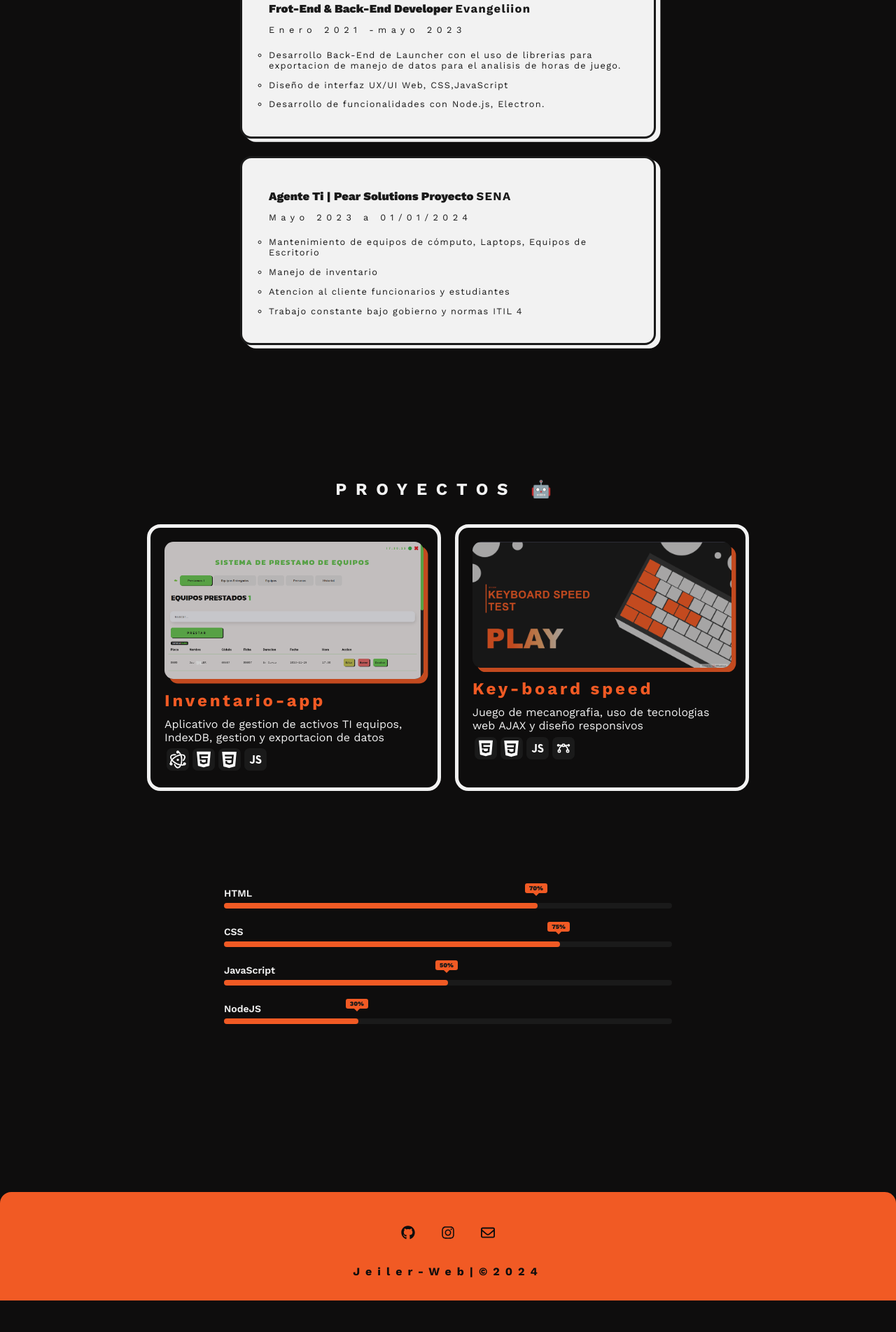
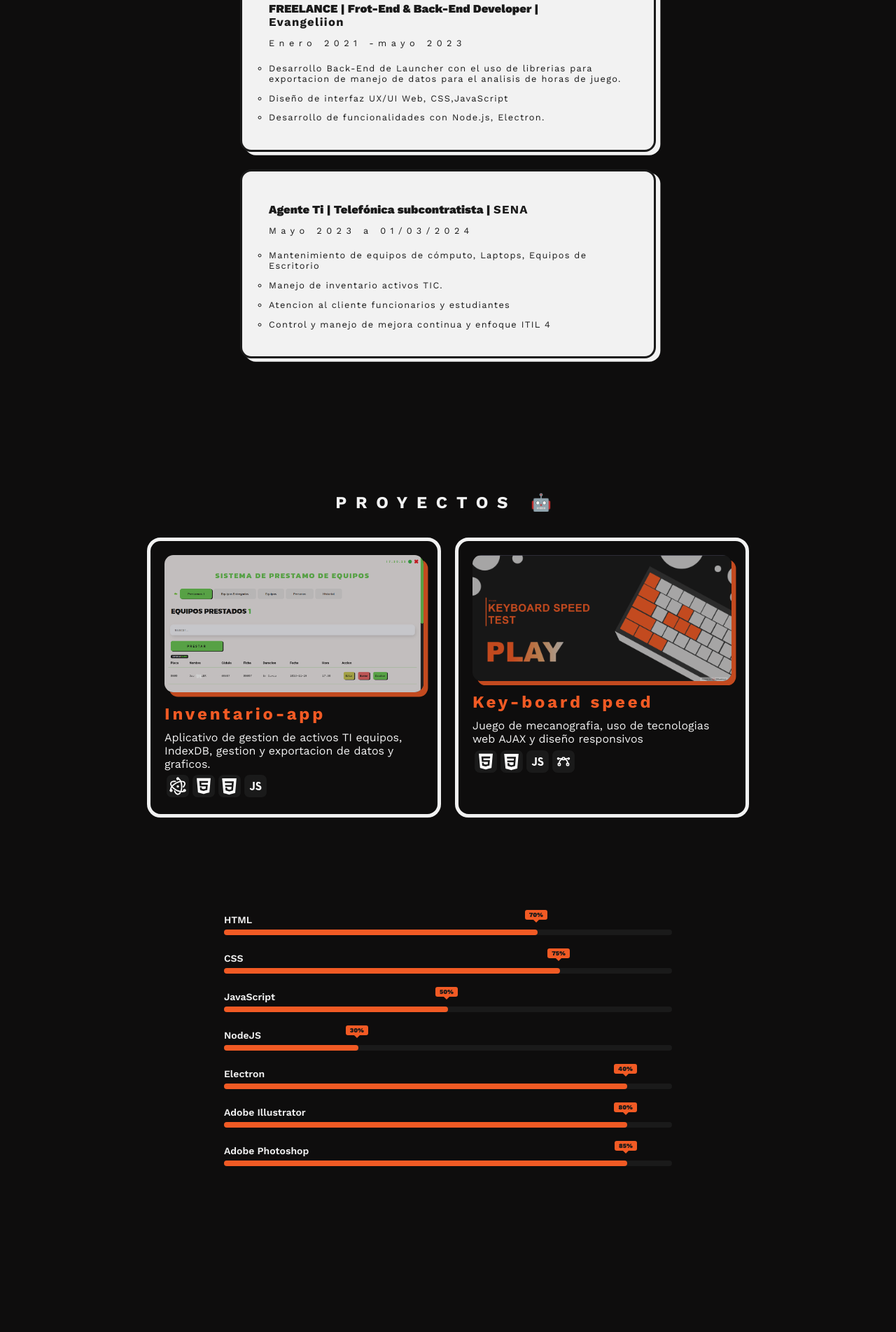
Before and after one commit to Bing-David/portfolio, a plain HTML site: page index.html in a window 1280 px wide. Shown: the part 897-2800 px from the top of the page at 70% size. Before the commit the page ends 2755 px from the top, so only its background shows below. Drawn offline with nearby package versions, Linux system fonts and the light colour scheme.

Commit message:
Update index.html

```diff
--- a/index.html
+++ b/index.html
@@ -36,7 +36,7 @@
             <!--ABOUT-ME-AND-SKILLS-->
             <div class="content__main-info">
                         <p>
-                            Desarrollador & diseñador UX/UI apacionado por innovar, diseñar y programar al ritmo y sintonia de la tecnología
+                            Desarrollador & diseñador UX/UI, apasionado por innovar, diseñar y programar al ritmo y sintonía de la tecnología
                         </p>
 
                         <!--ABOUT-ME-SKILLS-IMG-->
@@ -112,7 +112,7 @@
         <!--exp-01-->
         <div class="xp-1-conteiner">
 
-            <h3 class="exp-1-title">Frot-End & Back-End Developer <span><b>Evangeliion</b></span></h3>
+            <h3 class="exp-1-title">FREELANCE | Frot-End & Back-End Developer | <span><b>Evangeliion</b></span></h3>
             <h4>Enero 2021 -mayo 2023</h4>
 
             <ul class="xp-1">
@@ -136,8 +136,8 @@
         <!--exp-01-2-->
         <div class="xp-1-conteiner">
 
-            <h3 class="exp-1-title"><b></b>Agente Ti | Pear Solutions Proyecto <span><b>SENA</b></span></h3>
-            <h4>Mayo 2023 a 01/01/2024</h4>
+            <h3 class="exp-1-title"><b></b>Agente Ti | Telefónica subcontratista | <span><b>SENA</b></span></h3>
+            <h4>Mayo 2023 a 01/03/2024</h4>
 
             <ul class="xp-1">
                 <li>
@@ -145,14 +145,14 @@
                 </li>
 
                 <li>
-                    Manejo de <span>inventario</span>
+                    Manejo de <span>inventario</span> activos TIC.
                 </li>
 
                 <li>
                     <span>Atencion al cliente </span>funcionarios y estudiantes
                 </li>
                 <li>
-                   Trabajo constante bajo gobierno y normas <span>ITIL 4</span>
+                   Control y manejo de mejora continua y enfoque <span>ITIL 4</span>
                 </li>
             </ul>
 
@@ -174,7 +174,7 @@
                 <div class="card" id="card_01">
                     <img  class="card-img" src="./src/IMG/Inventario-app.webp" alt="Imagen del proyecto">
                     <h2>Inventario-app</h2>
-                    <p class="descripcion">Aplicativo de gestion de activos TI equipos, IndexDB, gestion y exportacion de datos</p>
+                    <p class="descripcion">Aplicativo de gestion de activos TI equipos, IndexDB, gestion y exportacion de datos y graficos.</p>
                     <div class="tecnologias"  >
 
                     <svg id="link-ico" viewBox="0 0 380.71 380.72"> <path class="cls-1" d="m174.38,380.64c-31.93,0-63.87.12-95.8-.03C31.83,380.39.26,348.91.13,302.15c-.17-64.49-.18-128.98,0-193.48C.26,61.85,31.76,30.42,78.52,30.18c29.43-.15,58.86-.08,88.29-.01,14.86.03,23.46,7.21,23.68,19.47.23,12.54-8.85,20.43-23.79,20.45-29.43.05-58.86-.04-88.29.03-24.36.06-38.37,14.13-38.38,38.57-.04,64.49-.05,128.98,0,193.48.02,24.35,14.13,38.5,38.47,38.52,64.49.05,128.98.05,193.48,0,24.4-.02,38.58-14.11,38.64-38.36.07-30.37.02-60.74.02-91.1,0-9.02,3.94-15.69,12.22-19.36,7.2-3.19,14.88-2.75,20.04,2.93,3.86,4.24,7.23,10.72,7.34,16.27.63,32.54.85,65.13.03,97.66-.99,39.17-32.43,70.65-71.64,71.58-34.73.82-69.5.17-104.24.17,0,.05,0,.11,0,.16Z"/> <path class="cls-1" d="m337.43,68.89c-1.91,2.84-3.42,6.09-5.79,8.47-41.32,41.49-82.62,83-124.35,124.08-4.54,4.47-11.87,8.97-17.58,8.59-6.03-.4-12.98-5.54-17.14-10.58-4.87-5.9-3.35-13.74,1.17-20.16,1.96-2.79,4.53-5.18,6.96-7.61,40.95-40.98,81.92-81.93,122.87-122.91,2.33-2.33,4.5-4.81,8.16-8.75-22.45,0-42.96,0-63.48,0-5.95,0-11.91.19-17.85-.07-12.04-.51-20.26-8.95-20.08-20.32.17-11.07,8.05-19.33,19.85-19.4,43.84-.27,87.68-.31,131.51-.1,11.22.05,18.84,7.86,18.9,19.2.2,43.52.18,87.05-.04,130.58-.06,12.36-8.36,20.5-19.74,20.52-11.64.03-19.94-8.55-20.03-21.34-.17-24.74-.05-49.47-.07-74.21,0-1.21-.17-2.41-.27-3.62-1-.79-1.99-1.58-2.99-2.38Z"/> </svg>
@@ -285,6 +285,34 @@
                 <span class="tooltip">30%</span>
             </span>
         </div>
+
+    <div class="skill-box">
+        <span class="title"> Electron</span>
+
+        <div class="skill-bar">
+            <span class="skill-per electronjs">
+                <span class="tooltip">40%</span>
+            </span>
+        </div>
+
+    <div class="skill-box">
+        <span class="title">Adobe Illustrator</span>
+
+        <div class="skill-bar">
+            <span class="skill-per electronjs">
+                <span class="tooltip">80%</span>
+            </span>
+        </div>
+
+    <div class="skill-box">
+        <span class="title">Adobe Photoshop</span>
+
+        <div class="skill-bar">
+            <span class="skill-per electronjs">
+                <span class="tooltip">85%</span>
+            </span>
+        </div>
+
     </div>
     </div>
     <!--SKILLS-->
```
